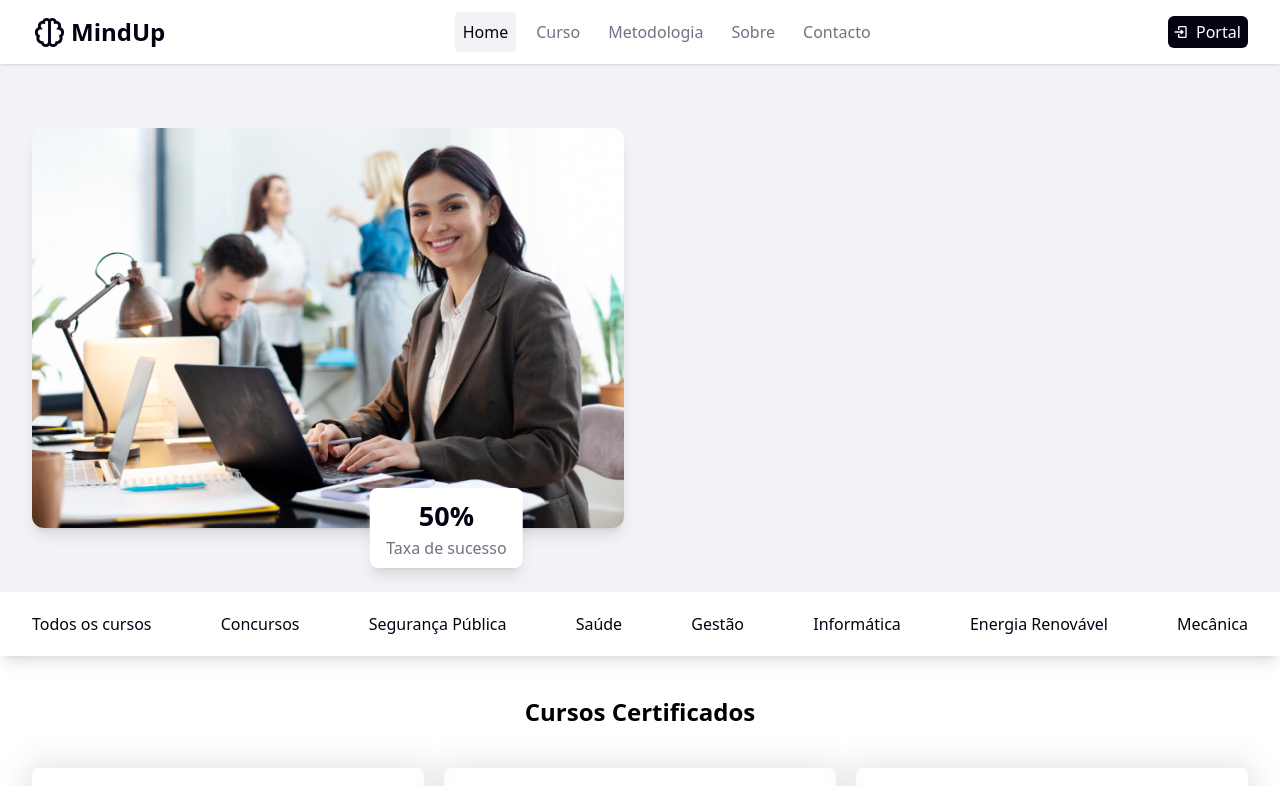
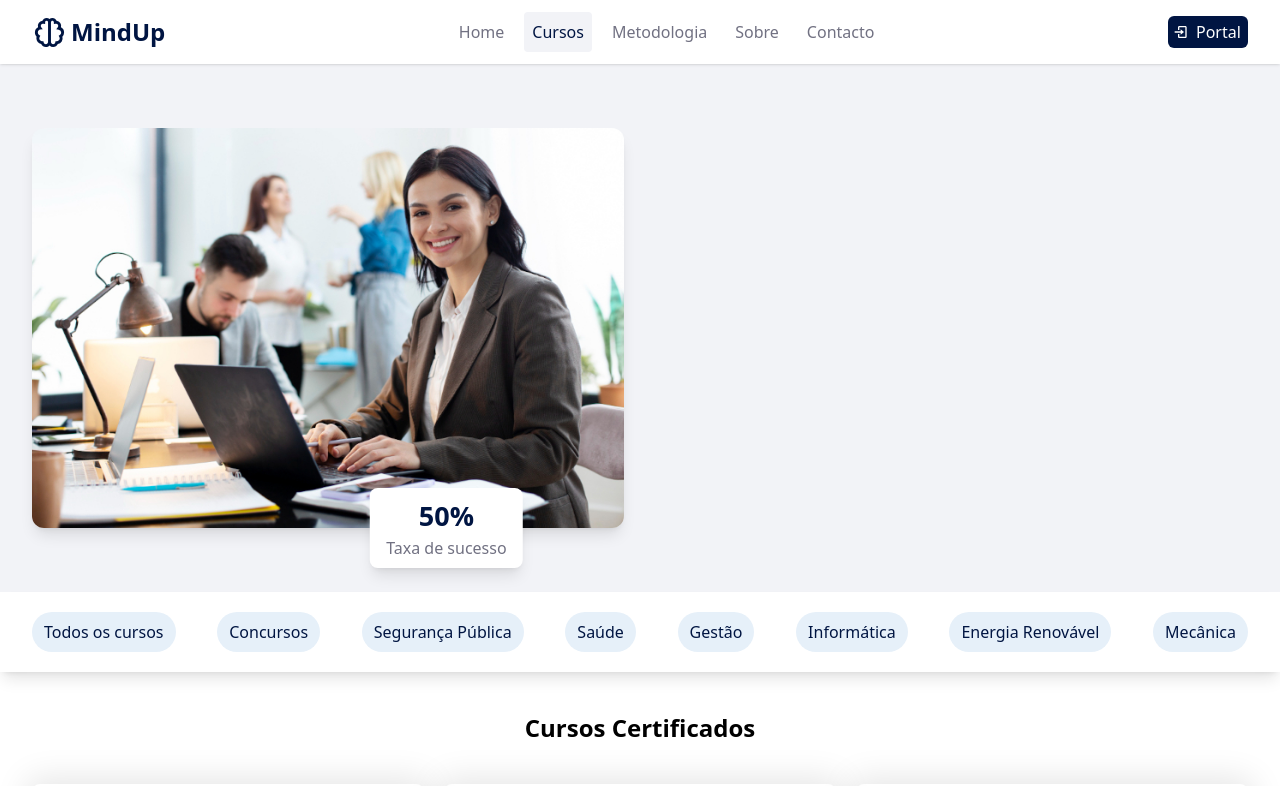
Before and after one commit to Esmael-coder/School_Academy, a React (Vite) app in the folder projecto-final/: page /cursos in a window 1280 px wide. Shown: the top 786 px of the page. Built offline with nearby package versions, Linux system fonts and the light colour scheme.

Commit message:
changes on course page´s header

```diff
--- a/projecto-final/src/App.css
+++ b/projecto-final/src/App.css
@@ -1,6 +1,4 @@
-body{
-    background-color: white;
-}
+
 
 .arrow{
 
--- a/projecto-final/src/App.jsx
+++ b/projecto-final/src/App.jsx
@@ -14,8 +14,7 @@ function App() {
   return (
     <>
       <Header />
-      <main>
-        <div className='mt-16'>
+      <main className='mt-16 min-h-[100vh]'>
           <Routes>
             <Route path='/' element={<Home />} />
             <Route path='/cursos' element={<Cursos />} />
@@ -23,7 +22,6 @@ function App() {
             <Route path='/sobre' element={<Sobre />} />
             <Route path='/contacto' element={<Contacto />} />
           </Routes>
-        </div>
       </main>
       <Footer/>
 
--- a/projecto-final/src/components/Footer.jsx
+++ b/projecto-final/src/components/Footer.jsx
@@ -24,7 +24,7 @@ export const Footer = () => {
                     <h1 className='font-bold text-2xl'>MindUp</h1>
                 </div>
 
-                <div className='w-full text-white flex flex-col md:flex-row gap-8 md:items-start md:justify-between text-[15px] mb-10'>
+                <div className='w-full text-white flex flex-col md:flex-row gap-56 md:items-start text-[15px] mb-10'>
 
                     <div className='whitespace-nowrap'>
                         <h3 className='font-semibold mb-3'>Contacto</h3>
--- a/projecto-final/src/components/Header.jsx
+++ b/projecto-final/src/components/Header.jsx
@@ -2,17 +2,10 @@
 import React, { useState } from 'react'
 import { BiBrain, BiLogIn, BiMenu, } from "react-icons/bi";
 import { MdOutlineSchool, MdClose } from "react-icons/md";
-import { Link } from 'react-router-dom';
+import { Link, NavLink } from 'react-router-dom';
 import { links } from '../const/Constants'; //lembrar de fechar os icones como tag quando usar
 
 export const Header = () => {
-
-
-    const [isActive, setIsActive] = useState("Home")
-
-    const changeActive = (link) => {
-        setIsActive(link)
-    }
 
     const [isOpen, setIsOpen] = useState(false)
     const [burger, setBurger] = useState(true)
@@ -42,14 +35,17 @@ export const Header = () => {
                             {
                                 links.map((link) => {
                                     //coloquei icon numa constante Icon com inicial maiúscula porque jsx não aceita tag que não são html, iniciem com letra minuscula
-                                    // criar const Icon antes do return. dentro do return não é possivel criar
+                                    // criando const Icon antes do return. dentro do return não é possivel criar
                                     const Icon = link.icon;
 
                                     return (
 
                                         <div key={link.name} className='flex items-center gap-2 border-b py-5'>
-                                            <Icon/>
-                                            <Link to={link.path}>{link.name}</Link>
+                                            <Icon />
+                                            <NavLink
+                                                onClick={() => { setIsOpen(!isOpen), setBurger(!burger) }}
+                                                to={link.path}>{link.name}
+                                            </NavLink>
                                         </div>
                                     )
                                 })
@@ -69,12 +65,12 @@ export const Header = () => {
                             {
                                 links.map(link => (
 
-                                    <Link
+                                    <NavLink
                                         key={link.name}
                                         to={link.path}
-                                        className={isActive === link.name ? "p-2 rounded-sm bg-ice text-primary" : "p-2 rounded-sm hover:bg-ice hover:text-primary"}
+                                        className={({isActive})=> (isActive ? "p-2 rounded-sm bg-ice text-primary": "p-2 rounded-sm hover:bg-ice hover:text-primary")}
                                         onClick={() => changeActive(link.name)}>{link.name}
-                                    </Link>
+                                    </NavLink>
                                 ))
                             }
                         </nav>
--- a/projecto-final/src/const/Constants.js
+++ b/projecto-final/src/const/Constants.js
@@ -12,7 +12,7 @@ const [army, auxiliarSaude, backend, bombeiro, energiaRenovavel, frontend, fulls
 export const links = [
 
   { icon: BiHome , name: "Home", path: "/" },
-  { icon: MdOutlineSchool , name: "Curso", path: "/cursos" },
+  { icon: MdOutlineSchool , name: "Cursos", path: "/cursos" },
   { icon: MdAutoGraph , name: "Metodologia", path: "/metodologia" },
   { icon: BiInfoCircle , name: "Sobre", path: "/sobre" },
   { icon: BiPhone , name: "Contacto", path: "/contacto" }
--- a/projecto-final/src/index.css
+++ b/projecto-final/src/index.css
@@ -2,8 +2,8 @@
 
 @theme{
 
-  --color-primary: #030213;
-  --color-secondary : #1D6373;
+  --color-primary: #001542;
+  --color-secondary : #e6f0f9;
   --color-cinza: #717182;
   --color-cinza-2: #d3d3d6;
   --color-ice: #f2f3f7;
--- a/projecto-final/src/pages/cursos/Cursos.jsx
+++ b/projecto-final/src/pages/cursos/Cursos.jsx
@@ -14,7 +14,6 @@ export const Cursos = () => {
 
   const handleFilter = (categoryValue) => {
 
-    console.log(categoryValue)
 
     if (categoryValue !== "todos") {
 
@@ -24,6 +23,12 @@ export const Cursos = () => {
 
       setAllCourses(coursesCopy)
     }
+  }
+
+  const [isActive, setIsActive] = useState("todos")
+
+  const changeActive = (id) => {
+    setIsActive(id)
   }
 
   return (
@@ -38,7 +43,7 @@ export const Cursos = () => {
       {/* Cursos */}
       <section>
         <header className='w-full py-5 shadow-lg'>
-          <div className='max-w-7xl mx-auto px-4 md:px-6 lg:px-8'>
+          <div className='max-w-7xl w-full mx-auto px-4 md:px-6 lg:px-8'>
 
             <div className='flex gap-4 items-center md:hidden'>
               <label className='text-[19px] font-semibold' htmlFor="filter">Filtrar</label>
@@ -54,60 +59,83 @@ export const Cursos = () => {
               </select>
             </div>
 
-            <nav className='flex list-none justify-between text-primary'>
+            <nav className='hidden md:flex w-full list-none justify-between gap-8 text-primary overflow-x-auto'>
               <li
-                className='cursor-pointer'
                 id="todos"
-                onClick={(event) => handleFilter(event.target.id)}>
+                className={`${isActive ? "rounded-full bg-secondary px-3 py-2" : "px-3 py-2"} cursor-pointer whitespace-nowrap`}
+                onClick={(event) => {
+                  handleFilter(event.target.id),
+                    setIsActive(event.target.id)
+                }}>
                 Todos os cursos
               </li>
 
               <li
-                className='cursor-pointer'
-                id="concurso público"
-                onClick={(event) => handleFilter(event.target.id)}>
+                className={`${isActive ? "rounded-full bg-secondary px-3 py-2" : "px-3 py-2"} cursor-pointer whitespace-nowrap`}
+                onClick={(event) => {
+                  handleFilter(event.target.id),
+                    setIsActive(event.target.id)
+                }}>
                 Concursos
               </li>
 
               <li
-                className='cursor-pointer'
                 id="segurança pública"
-                onClick={(event) => handleFilter(event.target.id)}>
+                className={`${isActive ? "rounded-full bg-secondary px-3 py-2" : "px-3 py-2"} cursor-pointer whitespace-nowrap`}
+                onClick={(event) => {
+                  handleFilter(event.target.id),
+                    setIsActive(event.target.id)
+                }}>
                 Segurança Pública
               </li>
 
               <li
-                className='cursor-pointer'
                 id="saúde"
-                onClick={(event) => handleFilter(event.target.id)}>
+                className={`${isActive ? "rounded-full bg-secondary px-3 py-2" : "px-3 py-2"} cursor-pointer whitespace-nowrap`}
+                onClick={(event) => {
+                  handleFilter(event.target.id),
+                    setIsActive(event.target.id)
+                }}>
                 Saúde
               </li>
 
               <li
-                className='cursor-pointer'
                 id="gestão"
-                onClick={(event) => handleFilter(event.target.id)}>
+                className={`${isActive ? "rounded-full bg-secondary px-3 py-2" : "px-3 py-2"} cursor-pointer whitespace-nowrap`}
+                onClick={(event) => {
+                  handleFilter(event.target.id),
+                    setIsActive(event.target.id)
+                }}>
                 Gestão
               </li>
 
               <li
-                className='cursor-pointer'
                 id="informática"
-                onClick={(event) => handleFilter(event.target.id)}>
+                className={`${isActive ? "rounded-full bg-secondary px-3 py-2" : "px-3 py-2"} cursor-pointer whitespace-nowrap`}
+                onClick={(event) => {
+                  handleFilter(event.target.id),
+                    setIsActive(event.target.id)
+                }}>
                 Informática
               </li>
 
               <li
-                className='cursor-pointer'
                 id="energia renovável"
-                onClick={(event) => handleFilter(event.target.id)}>
+                className={`${isActive ? "rounded-full bg-secondary px-3 py-2" : "px-3 py-2"} cursor-pointer whitespace-nowrap`}
+                onClick={(event) => {
+                  handleFilter(event.target.id),
+                    setIsActive(event.target.id)
+                }}>
                 Energia Renovável
               </li>
 
               <li
-                className='cursor-pointer'
                 id="mecânica"
-                onClick={(event) => handleFilter(event.target.id)}>
+                className={`${isActive ? "rounded-full bg-secondary px-3 py-2" : "px-3 py-2"} cursor-pointer whitespace-nowrap`}
+                onClick={(event) => {
+                  handleFilter(event.target.id),
+                    setIsActive(event.target.id)
+                }}>
                 Mecânica
               </li>
             </nav>
--- a/projecto-final/src/pages/home/Home.jsx
+++ b/projecto-final/src/pages/home/Home.jsx
@@ -14,6 +14,7 @@ import { MdAutoGraph } from 'react-icons/md';
 import { Link } from 'react-router-dom';
 import { category, testimoniolsData } from '../../const/Constants';
 import { BoxModal } from '../../components/BoxModal'
+import { Cursos } from '../cursos/Cursos'
 
 export const Home = () => {
 
@@ -50,7 +51,8 @@ export const Home = () => {
               <div className='flex flex-col md:flex-row text-center gap-4'>
 
                 <Link
-                  className='py-2.5 px-2 bg-orange text-white shadow-md rounded-md w-full md:w-auto' to="/" > Ver cursos disponíveis
+                  className='py-2.5 px-2 bg-orange text-white shadow-md rounded-md w-full md:w-auto'
+                  to="/cursos"> Ver cursos disponíveis
                   <BiRightArrowAlt size={24} className='inline-block' />
                 </Link>
 
```
